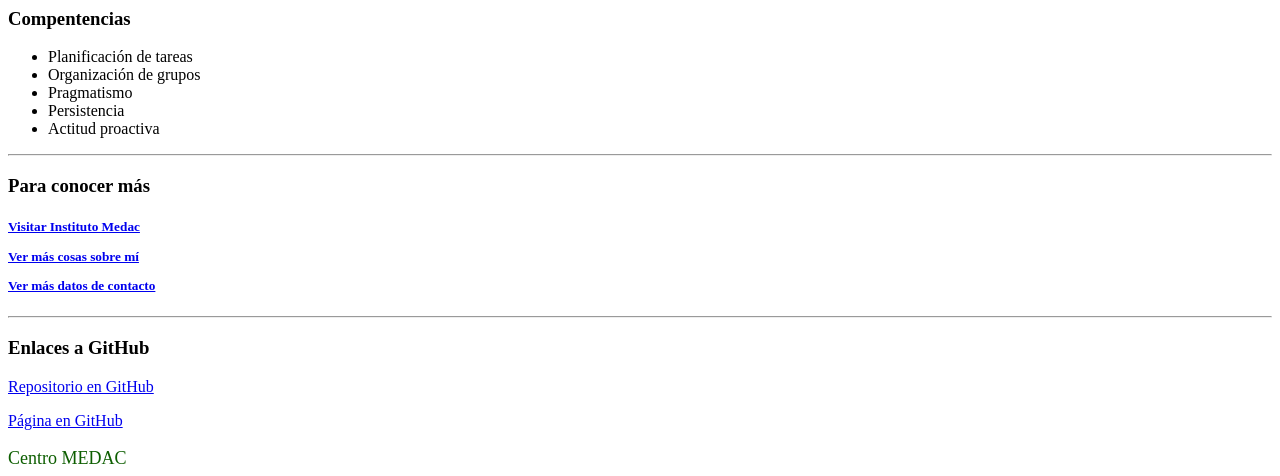
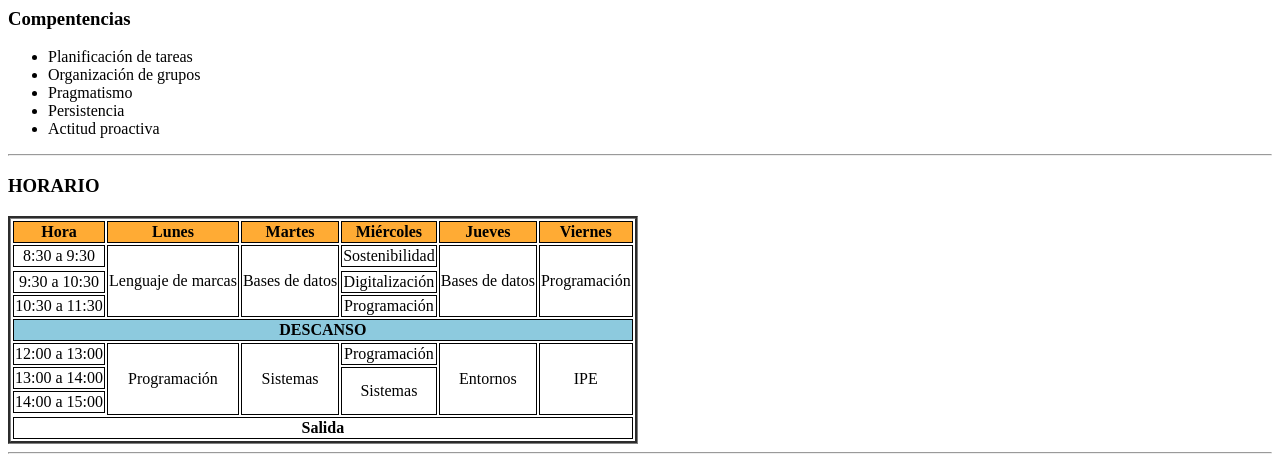
Before and after one commit to Cristina-Medac/CV, a plain HTML site: page index.html in a window 1280 px wide. Shown: the part 771-1247 px from the top of the page. Drawn offline with Linux system fonts and the light colour scheme.

Commit message:
Add files via upload

```diff
--- a/CSS/estilo.css
+++ b/CSS/estilo.css
@@ -1,5 +1,3 @@
-
-
 pre {
     font-size: 15px;
     font-family:'Times New Roman', Times, serif;
@@ -9,3 +7,11 @@ pre {
     font-size: 18px;
     color: rgb(13, 94, 0);
 }
+
+thead {
+    background-color: rgb(255, 171, 52);
+}
+
+table {
+    border-style:groove;
+}
--- a/index.html
+++ b/index.html
@@ -6,6 +6,12 @@
     <meta name="viewport" content="width=device-width, initial-scale=1.0">
     <title>Curriculum Vitae</title>
     <link rel="stylesheet" href="CSS/estilo.css">
+    <style>
+        thead, th, td {
+            border: 1px solid black;
+            text-align: center;
+        }
+    </style>
 
 </head>
 
@@ -79,6 +85,95 @@
         <li> Actitud proactiva</li>
     </ul>
 
+    <!-- TABLA DEL HORARIO-->
+    <hr>
+    <h3> HORARIO </h3>
+    <table>
+        <thead>
+            <tr>
+                <th> Hora</th>
+                <th> Lunes</th>
+                <th> Martes</th>
+                <th> Miércoles</th>
+                <th> Jueves</th>
+                <th> Viernes</th>
+            </tr>
+        </thead>
+            <tbody>
+
+                <tr>
+                    <td> 8:30 a 9:30 </td>
+                    <td rowspan="4"> Lenguaje de marcas </td>
+                    <td rowspan="4"> Bases de datos </td>
+                    <td> Sostenibilidad</td>
+                    <td rowspan="4"> Bases de datos</td>
+                    <td rowspan="4"> Programación</td>
+                </tr>
+
+                <tr>
+                    <!--<td> Lenguaje de marcas </td>
+                    <td> Bases de datos </td>
+                    <td> Sostenibilidad</td>
+                    <td> Bases de datos</td>
+                    <td> Programación</td>-->
+                </tr>
+                <tr>
+                    <!--<td> Lenguaje de marcas </td>
+                    <td> Bases de datos </td>-->
+                    <td> 9:30 a 10:30 </td>
+                    <td> Digitalización</td>
+                    <!--<td> Bases de datos</td>
+                    <td> Programación</td>-->
+                </tr>
+                <tr>
+                    <!--<td> Lenguaje de marcas </td>
+                    <td> Bases de datos </td>-->
+                    <td> 10:30 a 11:30 </td>
+                    <td> Programación</td>
+                    <!--<td> Bases de datos</td>
+                    <td> Programación</td>-->
+                </tr>
+                <tr>
+                    <th colspan="6" style="background-color: rgb(141, 202, 222);"><b>DESCANSO</b></th>
+                </tr>
+                <tr>
+                    <td> 12:00 a 13:00 </td>
+                    <td rowspan="4"> Programación </td>
+                    <td rowspan="4"> Sistemas </td>
+                    <td> Programación</td>
+                    <td rowspan="4"> Entornos</td>
+                    <td rowspan="4"> IPE</td>
+                </tr>
+                <tr>
+                    <!--<td> Programación </td>
+                    <td> Sistemas </td>-->
+                    <td> 13:00 a 14:00</td>
+                    <td rowspan="3"> Sistemas</td>
+                    <!--<td> Entornos</td>
+                    <td> IPE</td>-->
+                </tr>
+                <tr>
+                    <!--<td> Programación </td>
+                    <td> Sistemas </td>-->
+                    <td> 14:00 a 15:00</td>
+                    <!--<td> Sistemas</td>-->
+                    <!--<td> Entornos</td>
+                    <td> IPE</td>-->
+                </tr>
+                <tr>
+                    <!--<td> Programación </td>
+                    <td> Sistemas </td>
+                    <td> Sistemas</td>
+                    <td> Entornos</td>
+                    <td> IPE</td>-->
+                </tr>
+                <tfoot>
+                    <th colspan="6"> Salida</th>
+                </tfoot>
+            </tbody>
+
+    </table>
+
     <!-- APARTADO DE LOS LINKS-->
 
     <hr>
```
Also changed, not shown: Formulario.html (added, +11 -0 lines).
